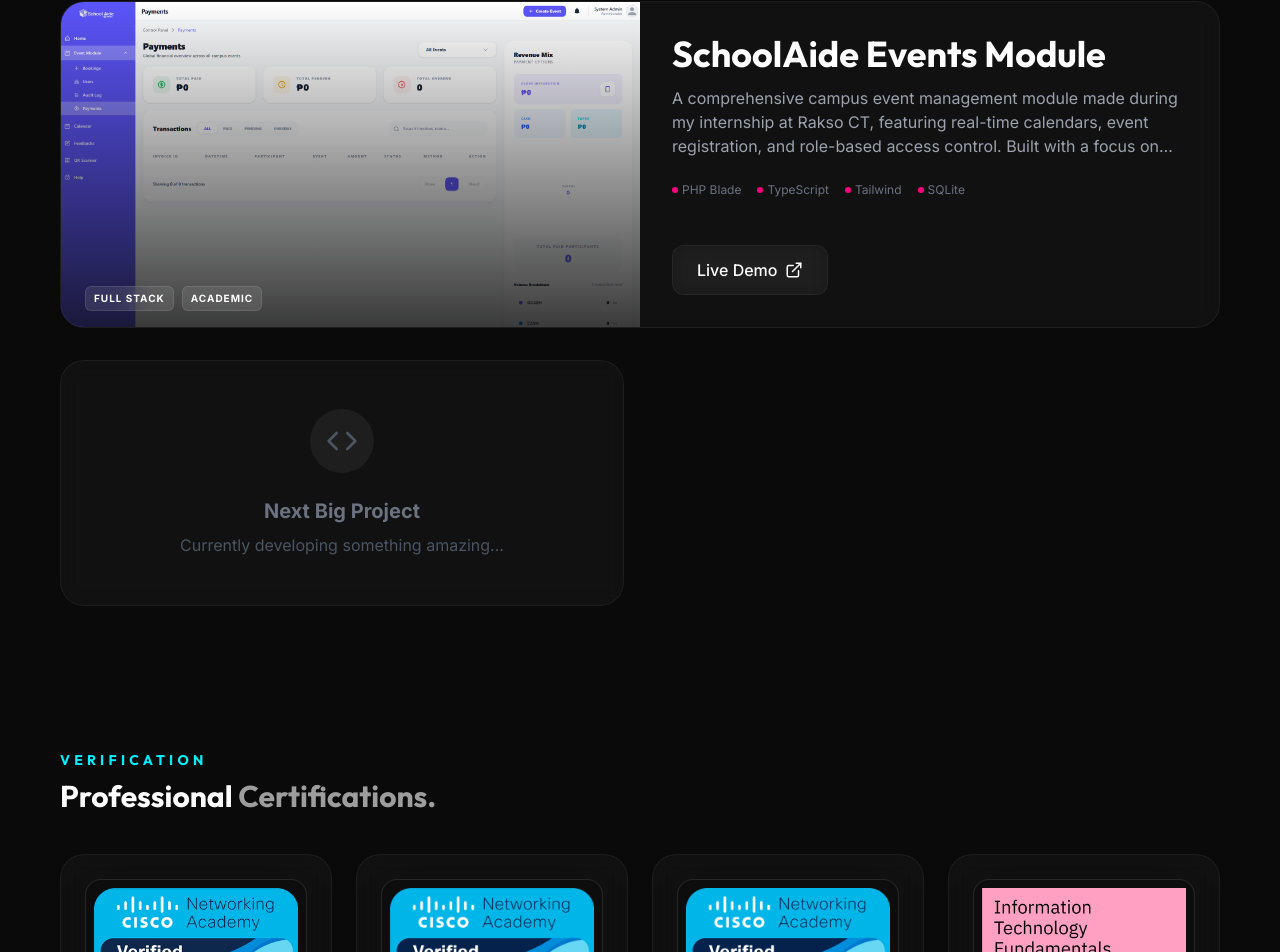
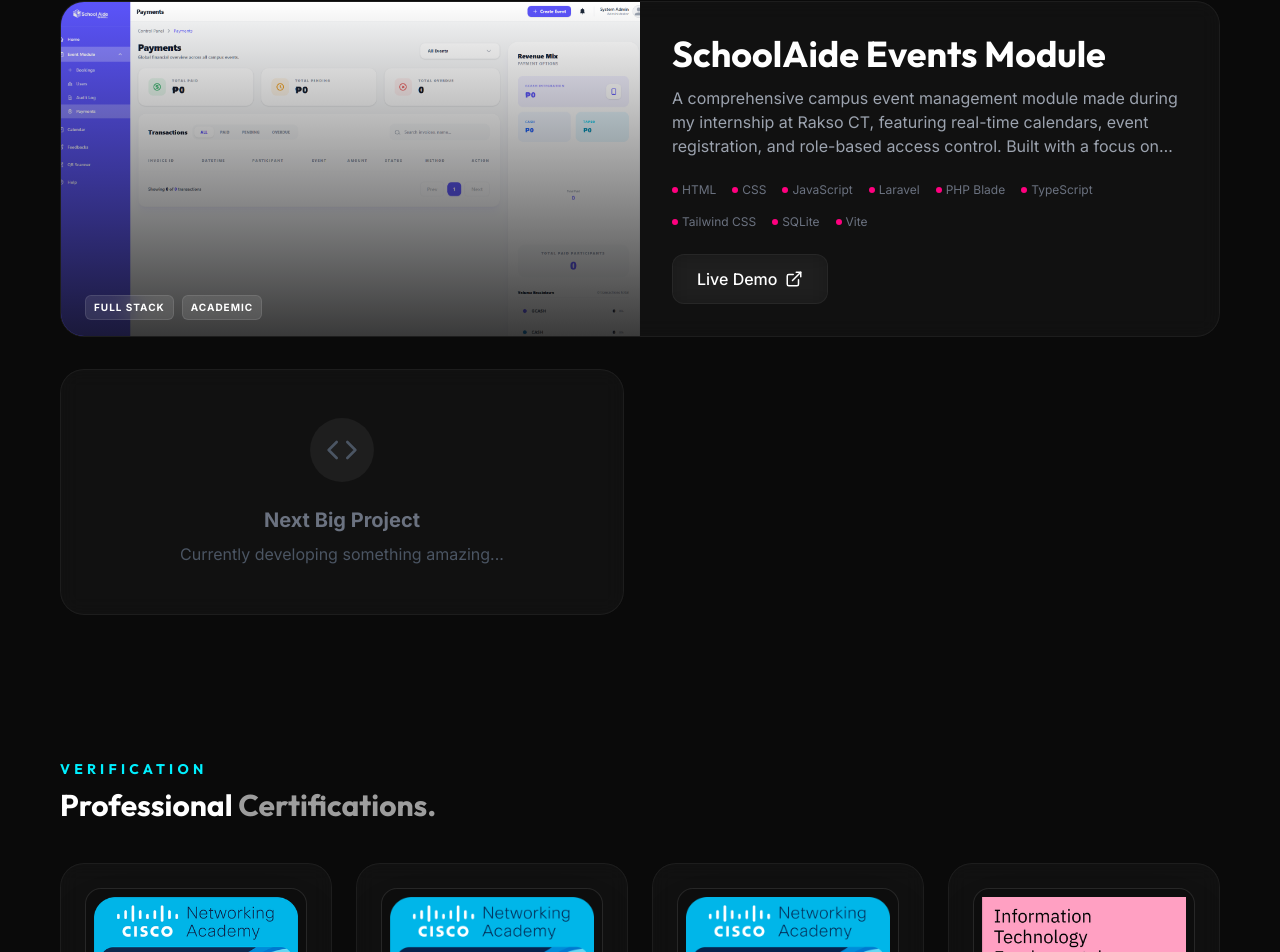
Before and after one commit to 0910jz/MyPortfolio, a React (Vite) app: page / in a window 1280 px wide. Shown: the part 4140-5092 px from the top of the page. Built offline with nearby package versions, Linux system fonts and the light colour scheme; no server answers.

Commit message:
Update portfolio content

```diff
--- a/src/components/Projects.jsx
+++ b/src/components/Projects.jsx
@@ -92,7 +92,7 @@ const Projects = () => {
       title: 'SchoolAide Events Module',
       image: schoolaideImg,
       description: 'A comprehensive campus event management module made during my internship at Rakso CT, featuring real-time calendars, event registration, and role-based access control. Built with a focus on seamless student engagement and administrative efficiency.',
-      tech: ['PHP Blade', 'TypeScript', 'Tailwind', 'SQLite'],
+      tech: ['HTML', 'CSS', 'JavaScript', 'Laravel', 'PHP Blade',  'TypeScript', 'Tailwind CSS', 'SQLite', 'Vite'],
       tags: ['FULL STACK', 'ACADEMIC'],
       gradient: 'from-indigo-600 to-purple-600',
       featured: true
```
